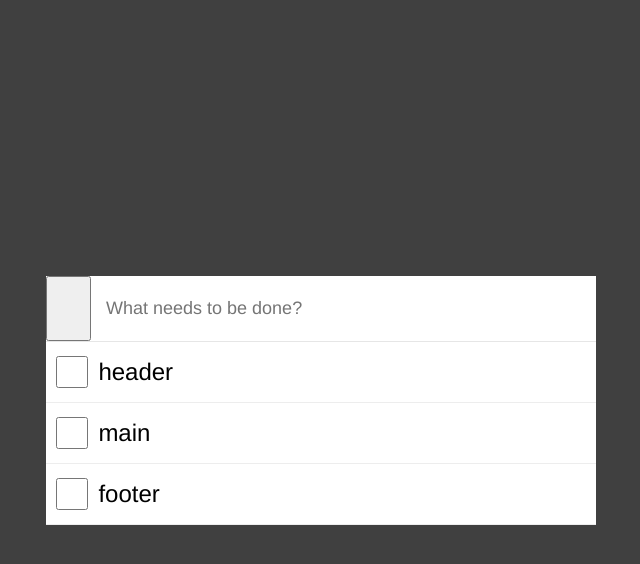
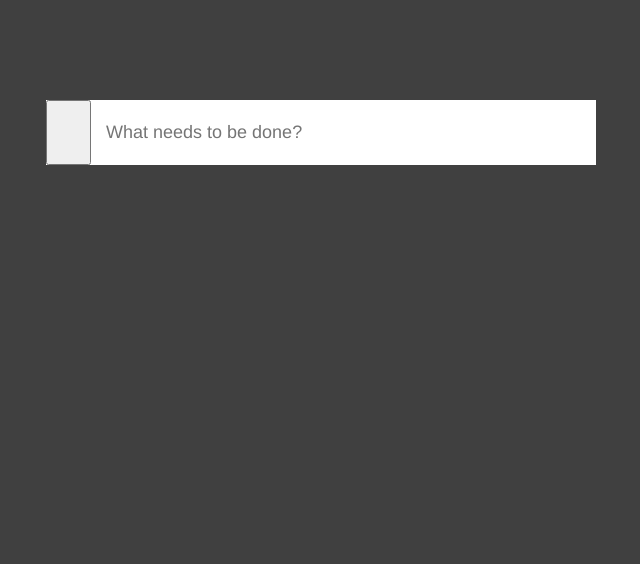
Before and after one commit to alexander-latyshev/todomvc-rtk, a React (Create React App) app: page / in a window 1280 px wide. Shown: the top 564 px of the page, without its empty margins (319-959 px from the left). Built offline with nearby package versions, Linux system fonts and the light colour scheme.

Commit message:
Add toggle todo button

```diff
--- a/src/App.css
+++ b/src/App.css
@@ -1,7 +1,8 @@
-.App {
+.todos {
+  display: flex;
+  flex-direction: column;
   width: 550px;
-  height: 100%;
-  margin: 0;
-  padding: 0;
-  color: white;
+  position: relative;
+  margin: 0 auto;
+  margin-top: 100px;
 }
--- a/src/App.js
+++ b/src/App.js
@@ -4,7 +4,7 @@ import Main from "./main/main";
 
 const App = () => {
   return (
-    <div className="App">
+    <div className="todos">
       <Header />
       <Main />
     </div>
--- a/src/header/header.js
+++ b/src/header/header.js
@@ -22,7 +22,6 @@ const Header = () => {
 
   return (
     <header className="header">
-      <label />
       <button className="header__toggle-btn" />
       <input
         onKeyDown={(event) => addNewTodoHandler(event)}
--- a/src/index.css
+++ b/src/index.css
@@ -1,14 +1,27 @@
+html,
 body,
+body #root {
+  margin: 0;
+  padding: 0;
+  width: 100%;
+  min-height: 100%;
+  height: auto;
+}
+body {
+  overflow-y: scroll;
+}
+body * {
+  outline: inherit;
+}
 html {
+  margin: 0;
+  padding: 0;
   width: 100%;
   height: 100%;
+}
+body {
   margin: 0;
   padding: 0;
-}
-body {
-  display: flex;
-  align-items: center;
-  justify-content: center;
 }
 html {
   background-color: #404040;
--- a/src/redux/todosReducer.js
+++ b/src/redux/todosReducer.js
@@ -1,23 +1,7 @@
 import { createSlice } from "@reduxjs/toolkit";
 
 const initialState = {
-  todoList: [
-    {
-      title: "header",
-      id: 1,
-      isCompleted: false,
-    },
-    {
-      title: "main",
-      id: 2,
-      isCompleted: false,
-    },
-    {
-      title: "footer",
-      id: 3,
-      isCompleted: false,
-    },
-  ],
+  todoList: [],
 };
 
 export const todosSlice = createSlice({
@@ -38,9 +22,23 @@ export const todosSlice = createSlice({
         todoList: filteredTodos,
       };
     },
+    toggleTodo: (state, action) => {
+      const changedTodo = state.todoList.map((todo) => {
+        if (todo.id !== action.payload) {
+          return todo;
+        } else
+          return {
+            ...todo,
+            isCompleted: !todo.isCompleted,
+          };
+      });
+      return {
+        ...state,
+        todoList: changedTodo,
+      };
+    },
   },
 });
 
-export const { addNewTodo, removeTodo } = todosSlice.actions;
-
+export const { addNewTodo, removeTodo, toggleTodo } = todosSlice.actions;
 export default todosSlice.reducer;
--- a/src/todoItem/todoItem.css
+++ b/src/todoItem/todoItem.css
@@ -8,14 +8,23 @@
   color: black;
   border-bottom: 1px solid #ededed;
 }
-.todo-item_check-btn {
-  width: 40px;
-  height: 40px;
+.todo-item__checkbox {
+  position: absolute;
+  width: 35px;
+  height: 35px;
   margin: 0 10px;
   padding: 0;
+  border: none;
+  appearance: none;
+  -webkit-appearance: none;
+  -moz-appearance: none;
+  background: none;
 }
-.todo-item_content {
+.todo-item__content {
   width: 100%;
+  text-decoration: none;
+  transition: color 0.4s;
+  padding-left: 60px;
 }
 .todo-item_remove-btn {
   background-color: #fff;
@@ -27,6 +36,10 @@
   padding: 0;
   outline: none;
   border: none;
+}
+.todo-item__content_checked {
+  text-decoration: line-through;
+  color: #d9d9d9;
 }
 .todo-item_remove-btn::after {
   content: "×";
@@ -41,3 +54,22 @@
 .todo-item_remove-btn:hover::after {
   color: #a83333;
 }
+.todo-item__checkbox-label {
+  display: flex;
+  justify-content: center;
+  align-items: center;
+  margin-left: 10px;
+  width: 25px;
+  height: 25px;
+  border-radius: 50%;
+  border: 1px solid #e0e0e0;
+  position: absolute;
+}
+.todo-item__checkbox:checked {
+  content: "";
+  background: url("/src/assets/images/todoItem/check-mark.svg") no-repeat;
+  background-size: 36px;
+  background-position: -7px 0px;
+  border-radius: 50%;
+  display: block;
+}
--- a/src/todoItem/todoItem.js
+++ b/src/todoItem/todoItem.js
@@ -1,21 +1,34 @@
+import classNames from "classnames";
 import React from "react";
 import { useDispatch, useSelector } from "react-redux";
-import { removeTodo } from "../redux/todosReducer";
+import { removeTodo, toggleTodo } from "../redux/todosReducer";
 import "./todoItem.css";
 
 const TodoItem = (props) => {
   const todoList = useSelector((state) => state.todos.todoList);
   const dispatch = useDispatch();
-  console.log();
+  console.log(props);
   return (
     <div className="todo-item">
-      {/* <label for="check" /> */}
-      <input type="checkbox" className="todo-item_check-btn" id="check" />
-      <div className="todo-item_content">{props.title}</div>
+      <label htmlFor="check" className="todo-item__checkbox-label" />
+      <input
+        type="checkbox"
+        className="todo-item__checkbox"
+        id="check"
+        onChange={() => dispatch(toggleTodo(props.id))}
+        checked={props.isCompleted}
+      />
+      <div
+        className={classNames("todo-item__content", {
+          "todo-item__content_checked": props.isCompleted,
+        })}
+      >
+        {props.title}
+      </div>
       <button
         className="todo-item_remove-btn"
         onClick={() => dispatch(removeTodo(props.id))}
-      />
+      ></button>
     </div>
   );
 };
```
Also changed, not shown: src/assets/images/todoItem/check-mark.svg (added).
